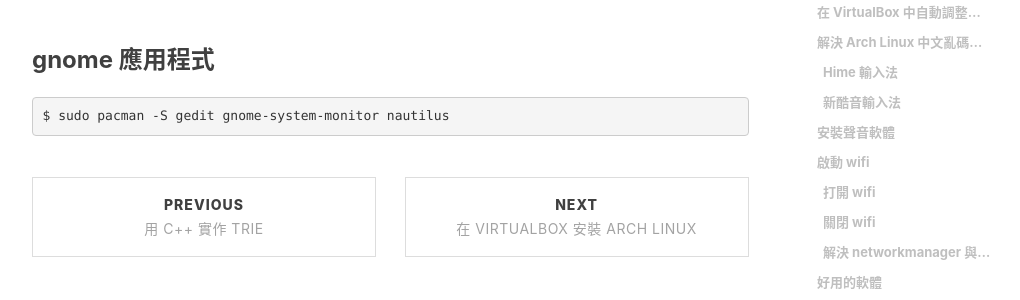
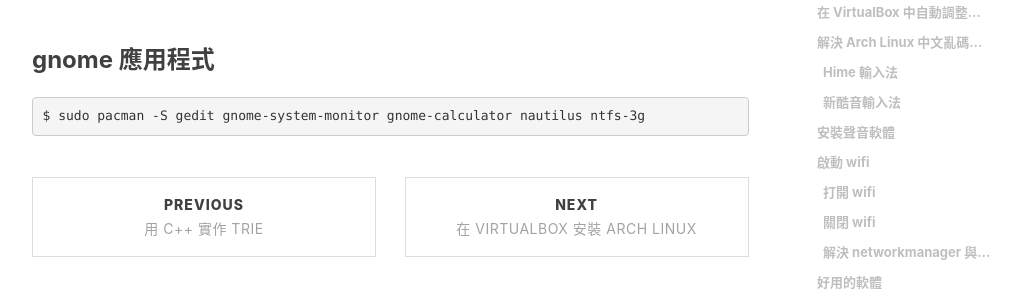
Before and after one commit to blueskyson/blueskyson.github.io, a Jekyll site: the page built from _posts/2021/2021-09-16-archlinux-setup.md, in a window 1280 px wide and 900 px high, scrolled down 7218 px. Shown: the part 152-452 px from the top of the window, without its empty margins (223-1243 px from the left). Built offline with Jekyll 4.4.1, drawn with Linux system fonts in a browser that asks for light colours; nearby versions of some CDN libraries; comment, search, counter and statistics services are not loaded.

Commit message:
Update 2021-09-16-archlinux-setup.md

````diff
--- a/_posts/2021/2021-09-16-archlinux-setup.md
+++ b/_posts/2021/2021-09-16-archlinux-setup.md
@@ -296,5 +296,5 @@ $ yay -S google-chrome
 ### gnome 應用程式
 
 ```non
-$ sudo pacman -S gedit gnome-system-monitor nautilus
+$ sudo pacman -S gedit gnome-system-monitor gnome-calculator nautilus ntfs-3g
 ```
````
